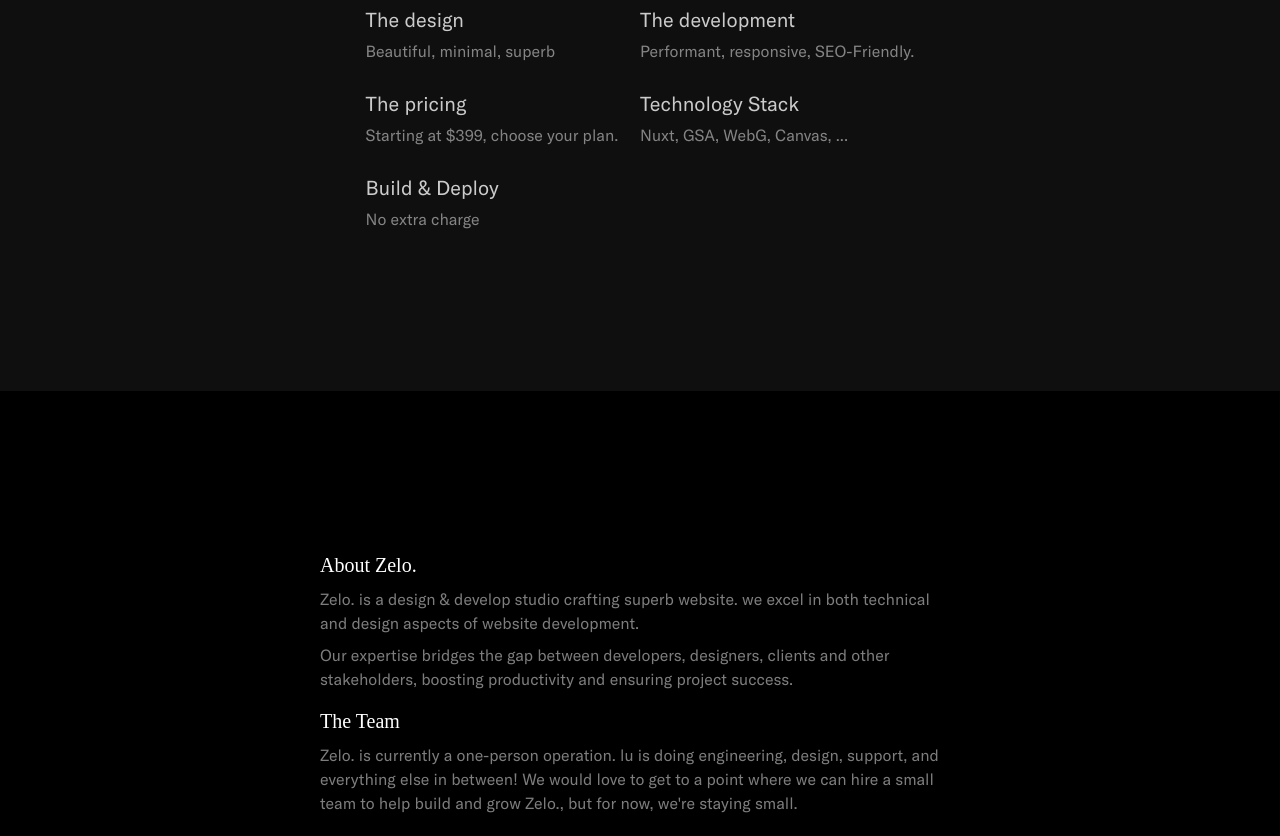
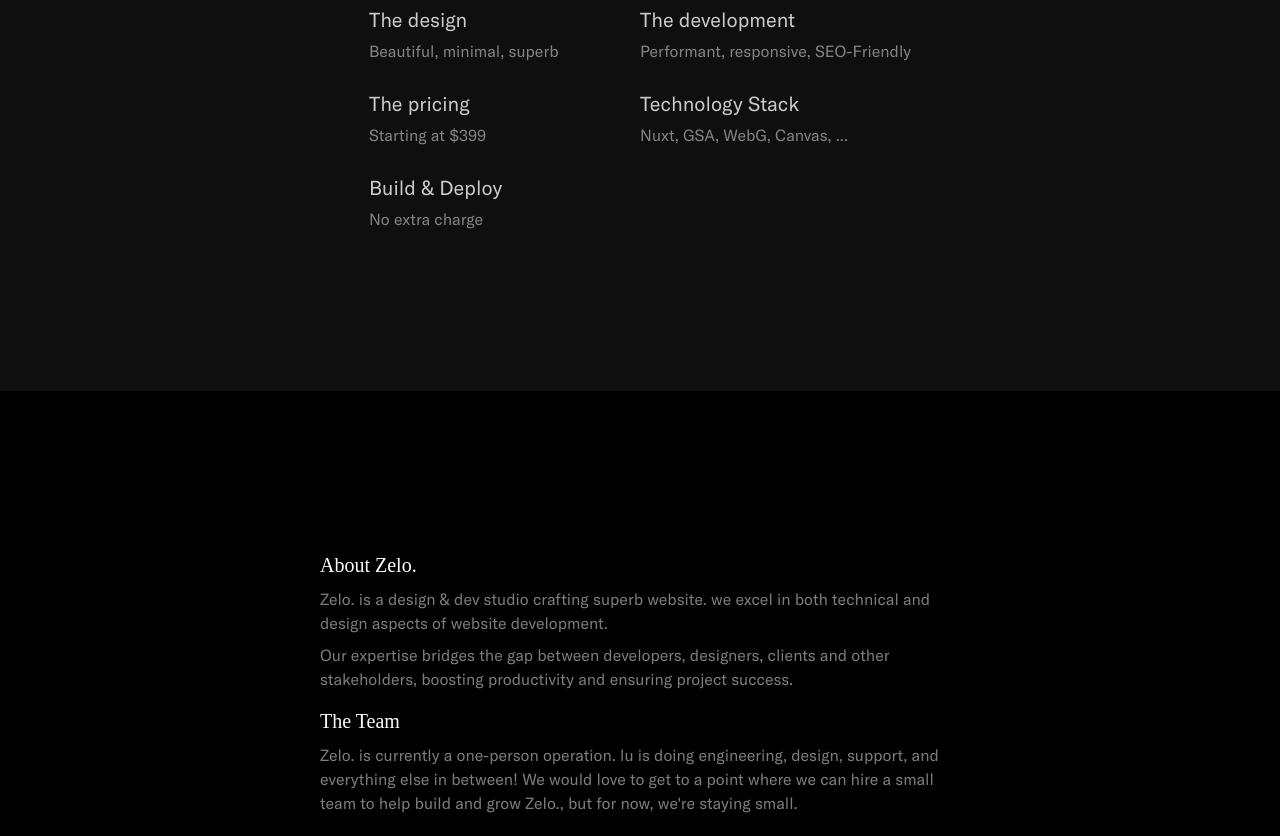
Before and after one commit to jissin/studio-website, a Nuxt app: page / in a window 1280 px wide. Shown: the part 2540-3376 px from the top of the page. Built offline with nearby package versions, Linux system fonts and the light colour scheme; a web font is replaced by a local one.

Commit message:
feat: update i18n messages

```diff
--- a/i18n.config.js
+++ b/i18n.config.js
@@ -7,15 +7,15 @@
       biz_scope_2:
         "Landing Page / Web Design / Creative Concepts / Brand & Identity / Commercial Ads / 3D / Motion / Data Visualization / Art / WeChat Mini Program",
       about_p1:
-        "Zelo. is a design & develop studio crafting superb website. we excel in both technical and design aspects of website development.",
+        "Zelo. is a design & dev studio crafting superb website. we excel in both technical and design aspects of website development.",
       about_p2:
         "Our expertise bridges the gap between developers, designers, clients and other stakeholders, boosting productivity and ensuring project success.",
       features_1_title: "The design",
       features_1_desc: "Beautiful, minimal, superb",
       features_2_title: "The development",
-      features_2_desc: "Performant, responsive, SEO-Friendly.",
+      features_2_desc: "Performant, responsive, SEO-Friendly",
       features_3_title: "The pricing",
-      features_3_desc: "Starting at $399, choose your plan.",
+      features_3_desc: "Starting at $399",
       features_4_title: "Technology Stack",
       features_4_desc: "Nuxt, GSA, WebG, Canvas, ...",
       features_5_title: "Build & Deploy",
@@ -41,17 +41,17 @@
       about_p2:
         "我们拥有专业的技术，能够弥合开发人员、设计师、客户和其他利益相关者之间的沟通鸿沟，从而提高工作效率并确保项目成功。",
       features_1_title: "设计",
-      features_1_desc: "出色，极简主义，精湛",
+      features_1_desc: "美观，极简主义，出色",
       features_2_title: "开发",
       features_2_desc: "高性能，响应式，SEO友好",
       features_3_title: "定价",
-      features_3_desc: "¥2999起，付款方案任你选",
+      features_3_desc: "¥2999起",
       features_4_title: "技术栈",
       features_4_desc: "Nuxt, GSAP, WebGL, Canvas, ...",
       features_5_title: "部署",
       features_5_desc: "免费构建和部署",
       team_intro:
-        "Zelo. 目前由 J. 一人独立运营。他负责工程、设计、支持以及所有其他杂务！我们期待着能发展到可以组建一支小型团队共同建设和发展 Zelo 的阶段，但目前我们将保持精简的团队架构。",
+        "Zelo. 目前由 J. 一人独立运营。他负责开发、设计、支持以及所有其他杂务！我们期待着能发展到可以组建一支小型团队共同建设和发展 Zelo 的阶段，但目前我们将保持精简的团队架构。",
       policy_p1:
         "预付款：为了确保项目顺利进行并交付高质量成果，我们要求所有项目预先付款。我们提供无退款政策，但如果项目未能交付，我们将全额退款。",
       policy_p2:
```
